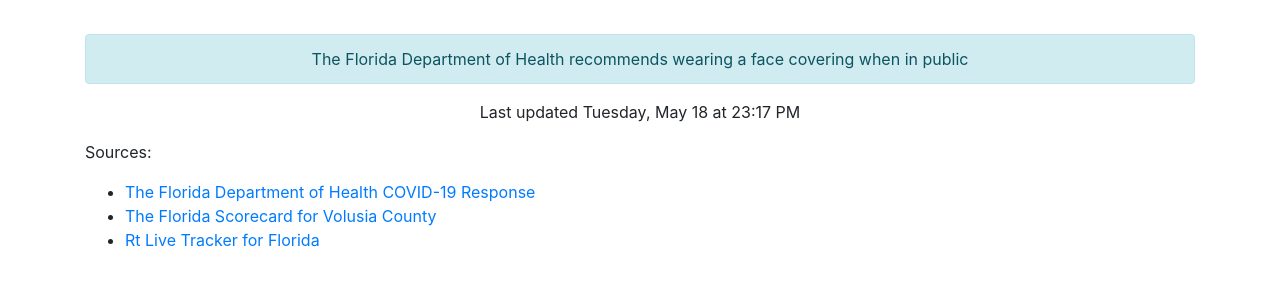
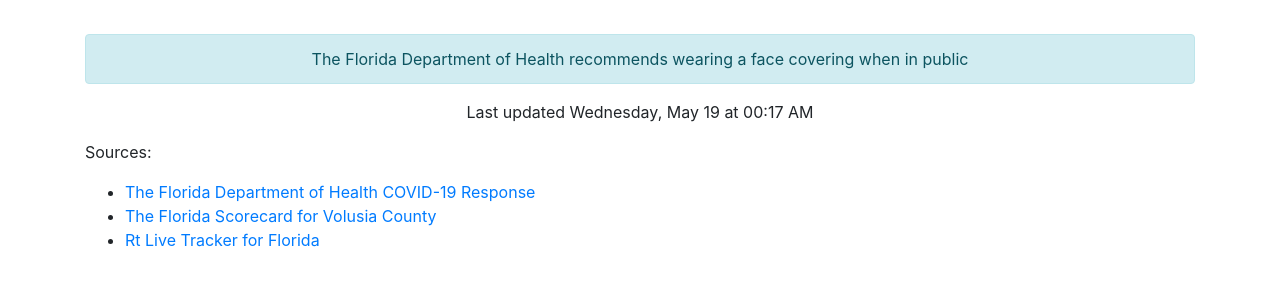
Before and after one commit to thinkjson/timeforchurch, a Jekyll site: the page built from index.md, in a window 1280 px wide. Shown: the part 544-830 px from the top of the page. Built offline with Jekyll 4.4.1, drawn with Linux system fonts in a browser that asks for light colours; our own code applies the rules of GitHub Pages for plain Markdown files.

Commit message:
Updating data

```diff
--- a/_includes/data.html
+++ b/_includes/data.html
@@ -10,4 +10,4 @@
     <div class="outcome text-success">YES</div>
     <div class="alert alert-info" role="alert">The Florida Department of Health recommends wearing a face covering when in public</div>
 
-    <p>Last updated Tuesday, May 18 at 23:17 PM</p>
+    <p>Last updated Wednesday, May 19 at 00:17 AM</p>
```
